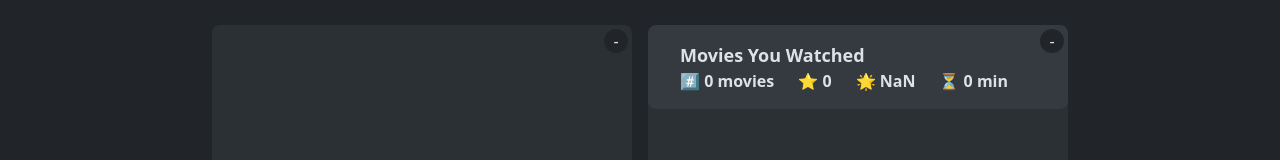
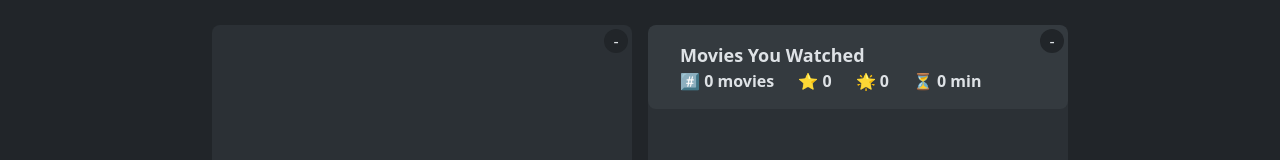
Before and after one commit to DanielArzani/usePopcorn, a React (Vite) app: page / in a window 1280 px wide. Shown: the part 137-297 px from the top of the page. Built offline with nearby package versions, Linux system fonts and the light colour scheme.

Commit message:
add the ability to unmount movieDetails on esc keypress

```diff
--- a/src/components/MovieDetails/MovieDetails.tsx
+++ b/src/components/MovieDetails/MovieDetails.tsx
@@ -60,6 +60,19 @@ function MovieDetails({
     })();
   }, [selectedMovieId]);
 
+  // Close the movie details on esc key press event
+  useEffect(() => {
+    const handleKeyDown = (e: KeyboardEvent) => {
+      if (e.code === 'Escape') {
+        setSelectedMovieId('');
+      }
+    };
+
+    document.addEventListener('keydown', handleKeyDown);
+
+    return () => document.removeEventListener('keydown', handleKeyDown);
+  }, []);
+
   // Change the page title to match the movie
   useEffect(() => {
     document.title = movieDetailsData.Title;
--- a/src/components/MovieStats/MovieStats.tsx
+++ b/src/components/MovieStats/MovieStats.tsx
@@ -27,7 +27,7 @@ function MovieStats({ statProps }: MovieStatsProps) {
 
       <Stat>
         🌟
-        <span> {userRating} </span>
+        <span> {userRating || 0} </span>
         <span className='sr-only'>User Rating</span>
       </Stat>
 
```
